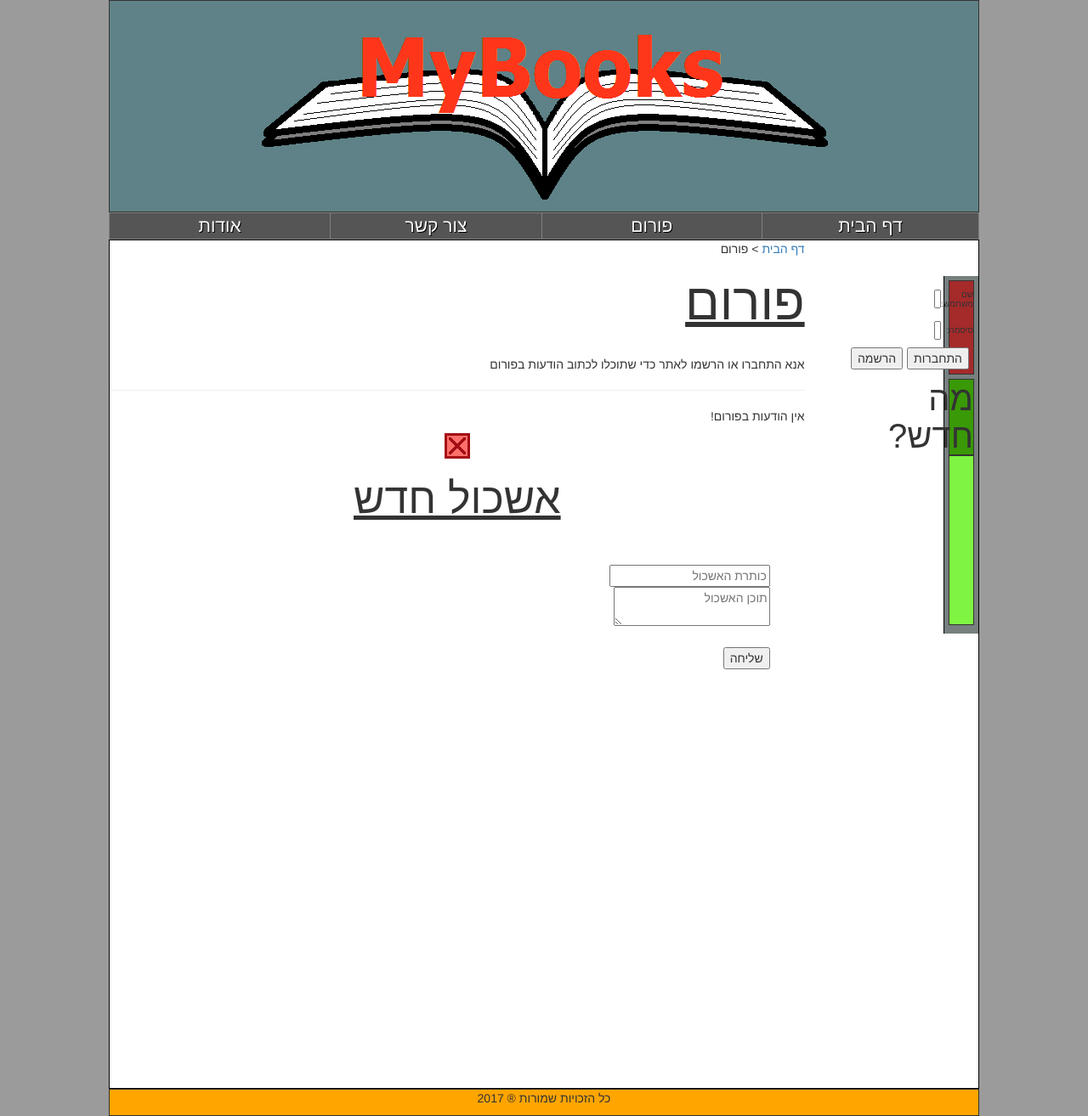
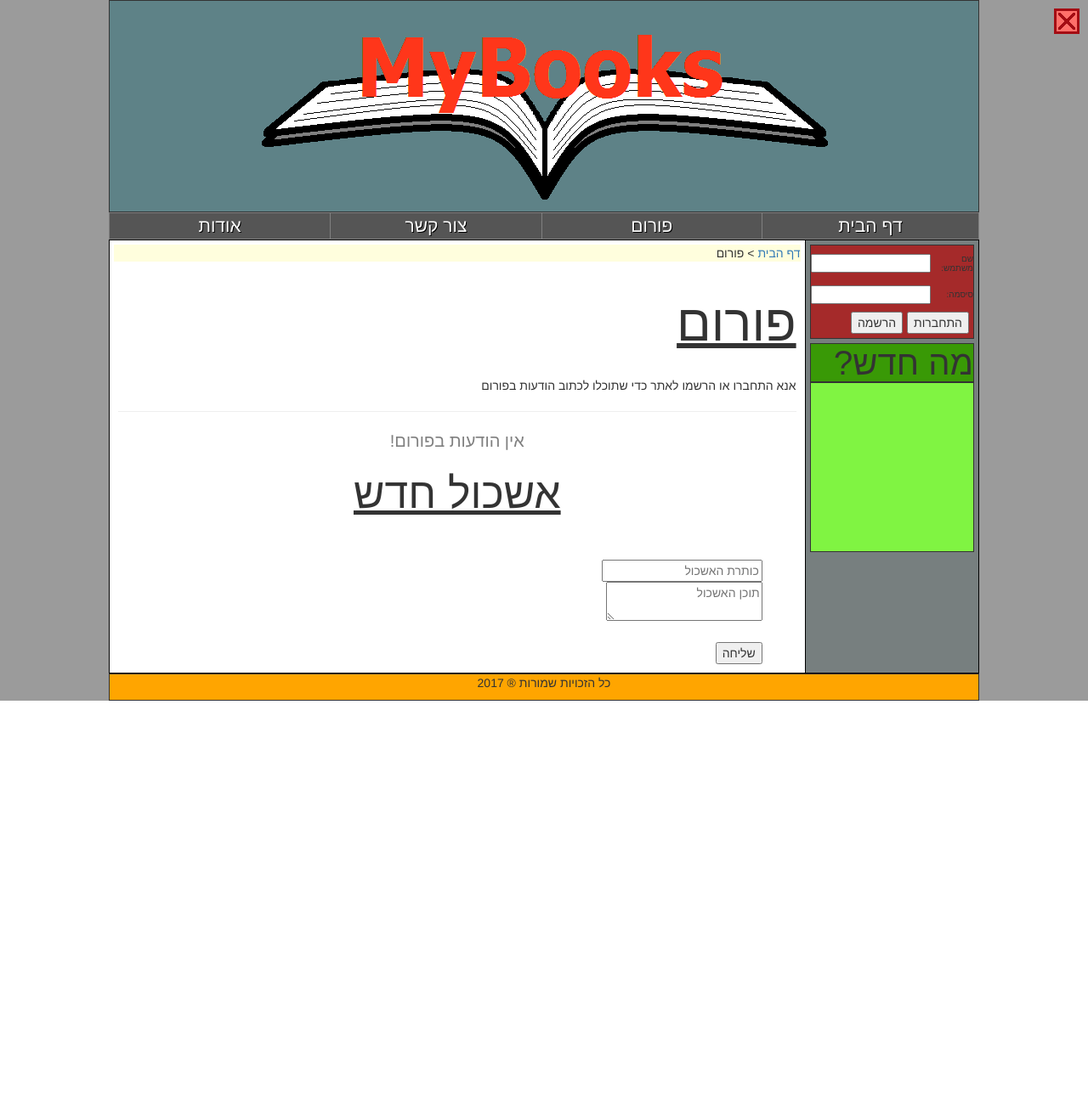
Before and after one commit to DnTora/Mongol, a PHP site: page /forum.php in a window 1280 px wide. Shown: the whole page at 85% size. After the commit the page ends 825 px from the top, so only its background shows below. Run offline with PHP 8.4, Linux system fonts and the light colour scheme; data that the repository does not hold is empty.

Commit message:
Add files via upload

```diff
--- a/NewSitePHP - version 2/CSS/footer.css
+++ b/NewSitePHP - version 2/CSS/footer.css
@@ -1,5 +1,5 @@
-#div_footer{
-	width:1140px;
+#div_footer {
+	width:100%;
 	border: 1px solid;
 	background-color:orange;
 	text-align:center;
--- a/NewSitePHP - version 2/CSS/global.css
+++ b/NewSitePHP - version 2/CSS/global.css
@@ -1,30 +1,40 @@
-body{
+body {
 	background-color:#9b9b9b;
 }
-h1{
+h1 {
 	font-size:60px;
 	text-decoration:underline;
 }
-h2{
+h2 {
 	font-size:50px;
 	text-decoration:underline;
 }
-h3{
+h3 {
 	font-size:40px;
 }
-h4{
+h4 {
 	font-size:30px;
 }
-h5{
+h5 {
 	font-size:20px;
 }
-h6{
+h6 {
 	font-size:10px;
 }
-	#div_container{
-		padding:0px 100px 0px 100px;
+hr {
+	clear:both;
+}
+.paragraph_zeroContentAlert {
+	color:gray;
+	text-align:center;
+	font-size:20px;
+}
+/*////////////////////////////////////////////////////////////////////////////////////////////////////////////////*/
+
+	#div_container {
+		padding:0px 10% 0px 10%;
 	}
-		#div_registerationPopUp{
+		#div_registerationPopUp {
 			display:none;
 			background-color:RGBA(100, 100, 100, 0.8);
 			width:100%;
@@ -33,33 +43,33 @@
 			left:0px;
 			top:0px;
 		}
-			#div_registerationWindow{
+			#div_registerationWindow {
 				background-color:white;
-				border: 1px solid;
+				border:1px solid;
 				width:630px;
 				height:450px;
 				position:fixed;
 				left:0px;
 				top:0px;
 			}
-				#div_registerationTitle{
+				#div_registerationWindowTitle {
 					background-color:orange;
-					border: 1px solid
+					border:1px solid
 				}
-					#imageButton_close{
+					.imageButton_close {
 						position:absolute;
 						right:10px;
 						top:10px;
 					}
-					#imageButton_close:hover{
+					.imageButton_close:hover {
 						cursor:pointer;
 					}
-				#div_registerationContent{
+				#div_registerationWindowContent {
 
 				}
-					.registerationTextBox{
+					.registerationTextBox {
 						width:60%;
 					}
-					#button_register{
+					#button_register {
 						width:50%;
 					}
--- a/NewSitePHP - version 2/CSS/header.css
+++ b/NewSitePHP - version 2/CSS/header.css
@@ -1,12 +1,13 @@
-#div_header{
-	width:1140px;
+#div_header {
+	width:100%;
 	border: 1px solid;
 	background-color:#5e8287;
+	text-align:right;
 }
-	#div_navigationBar{
-		width:1140px;
+	#div_navigationBar {
+		width:100%;
 	}
-		#table_navigationBar{
+		#table_navigationBar {
 
 		}
 			.navigationBarButton a {
@@ -18,17 +19,17 @@
 				text-shadow:1px 1px black;
 			}
 			/* שינוי כל סימון של ריבוע */
-			.navigationBarButton a:link{
+			.navigationBarButton a:link {
 				background-color:#555;
 				color:white;
 				text-decoration:none;
 			}
-			.navigationBarButton a:hover{
+			.navigationBarButton a:hover {
 				background-color:#555;
 				color:white;
 				text-decoration:none;
 			}
-			.navigationBarButton{
+			.navigationBarButton {
 				width:1%;
 				text-align:center;
 			}
--- a/NewSitePHP - version 2/CSS/main.css
+++ b/NewSitePHP - version 2/CSS/main.css
@@ -1,49 +1,64 @@
-/* הערה: הגובה הוא זמני! */
-
-#div_main{
-	width:1140px;
-	height:1000px;
+#div_main {
+	width:100%;
 	background-color:white;
 	border:1px solid black;
+	text-align:right;
 }
-	#div_rightTootbar{
-		width:20%;
+	#table_main {
+		width:100%;
+		height:100%;
+	}
+		#div_rightTootbar {
+			width:100%;
 			height:100%;
 			background-color:#777f7f;
 			float:right;
 			border-left:1px solid black;
 			margin: 0px 0px 0px 20px;
 		}
-		#div_loginArea{
+		#div_pageNavigationGuide {
+			margin:5px;
+			background-color:#fffedd;
+		}
+			#div_loginArea {
 				background-color:brown;
 				margin:5px 5px 5px 5px;
 				border:1px solid;
 			}
-			#table_loginArea{
+				#table_loginArea {
 					margin:0px;
 				}
-				.loginTextBox{
+					.loginTextBox {
 						width:100%;
 						height:100%;
 					}
-			#button_login{
-				margin:5px;
+					#button_login {
+						margin:5px 5px 5px 5px;
 					}
-		#div_whatsNew{
+					#button_openRegisterationWindow {
+						margin:5px 0px 5px 5px;
+					}
+				#div_loginAreaWelcomeMessage {
+					text-align:center;
+				}
+				#button_logout {
+					margin:5px 5px 5px 5px;
+				}
+			#div_whatsNew {
 
 			}
-			#title_whatsNew{
+				#title_whatsNew {
 					border:1px solid;
-				margin:5px 5px 0px 5px;
+					margin:0px 5px 0px 5px;
 					background-color:#399906;
 				}
-			#marquee_whatsNew{
-				margin:0px 5px 5px 5px;
+				#marquee_whatsNew {
+					margin:0px 5px 0px 5px;
 					width:100%-5px;
 					height:200px;
 					background-color:#80f442;
-				border:1px solid
+					border:1px solid;
 				}
-	#div_pageContent{
-
+		#div_pageContent {
+			padding:10px;
 		}
```
Lines whose indentation alone changed are shown as unchanged.
